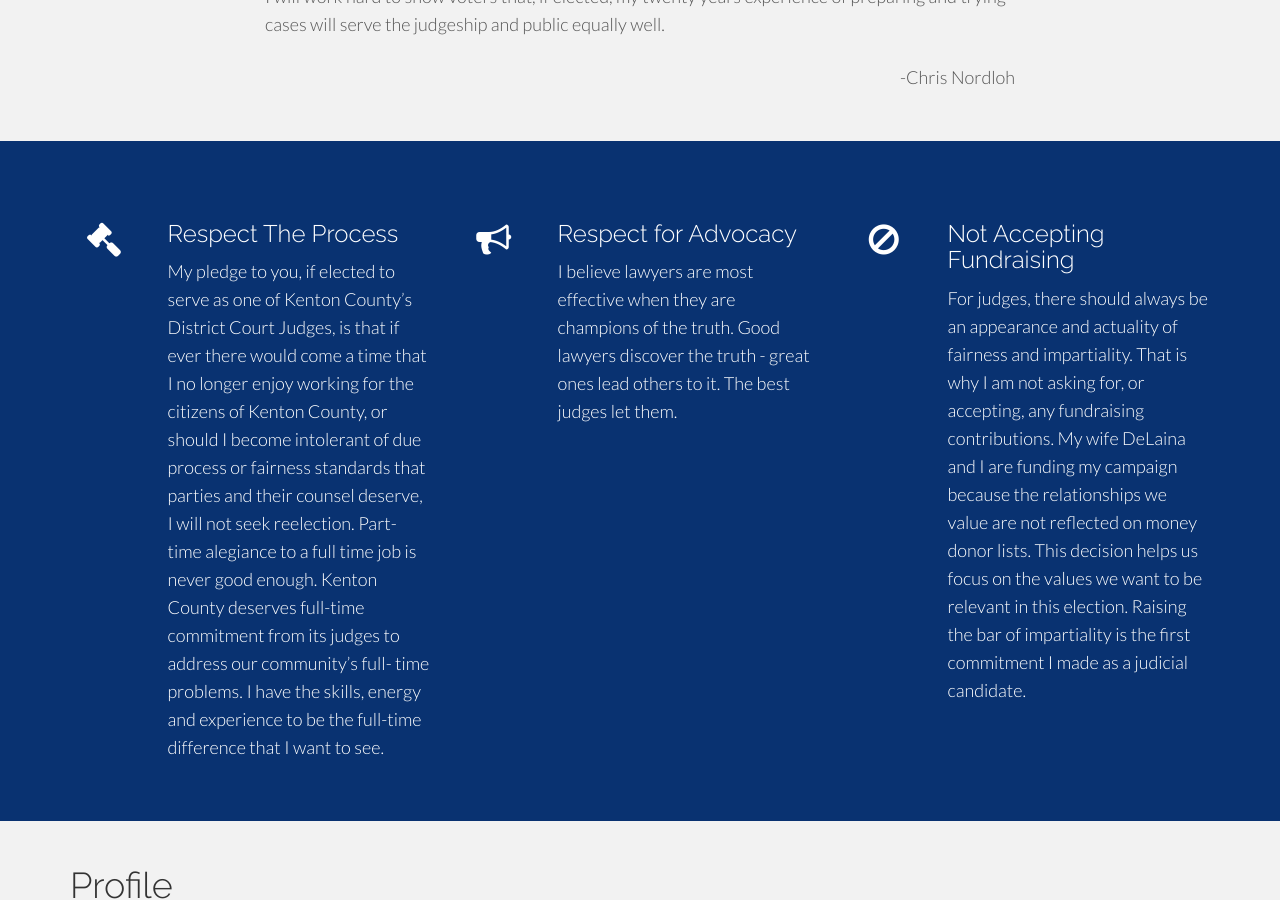
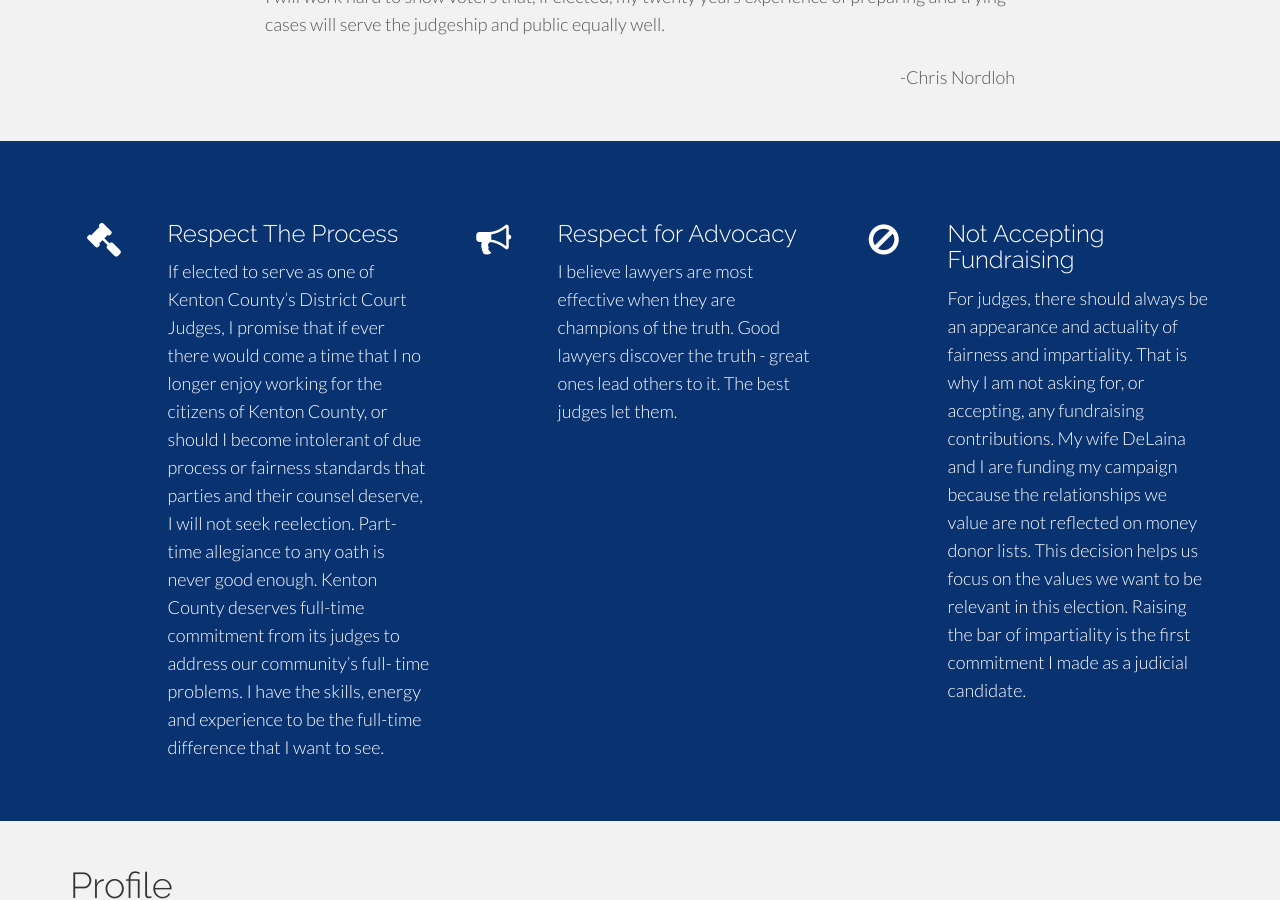
Before and after one commit to NORDLOHFORJUDGE/NordlohForJudge, a Jekyll site: the page built from index.html, in a window 1280 px wide and 900 px high, scrolled down 1005 px. Built offline with Jekyll 4.4.1, drawn with Linux system fonts in a browser that asks for light colours; Markdown is read by kramdown in place of the engine named in the settings; comment, search, counter and statistics services are not loaded.

Commit message:
Updated highlight-1.md

```diff
--- a/_includes/highlight-1.md
+++ b/_includes/highlight-1.md
@@ -1,3 +1,3 @@
 ### Respect The Process
 
-My pledge to you, if elected to serve as one of Kenton County's District Court Judges, is that if ever there would come a time that I no longer enjoy working for the citizens of Kenton County, or should I become intolerant of due process or fairness standards that parties and their counsel deserve, I will not seek reelection.  Part-time alegiance to a full time job is never good enough.  Kenton County deserves full-time commitment from its judges to address our community's full- time problems.  I have the skills, energy and experience to be the full-time difference that I want to see.
+If elected to serve as one of Kenton County's District Court Judges, I promise that if ever there would come a time that I no longer enjoy working for the citizens of Kenton County, or should I become intolerant of due process or fairness standards that parties and their counsel deserve, I will not seek reelection.  Part-time allegiance to any oath is never good enough.  Kenton County deserves full-time commitment from its judges to address our community's full- time problems.  I have the skills, energy and experience to be the full-time difference that I want to see.
```
